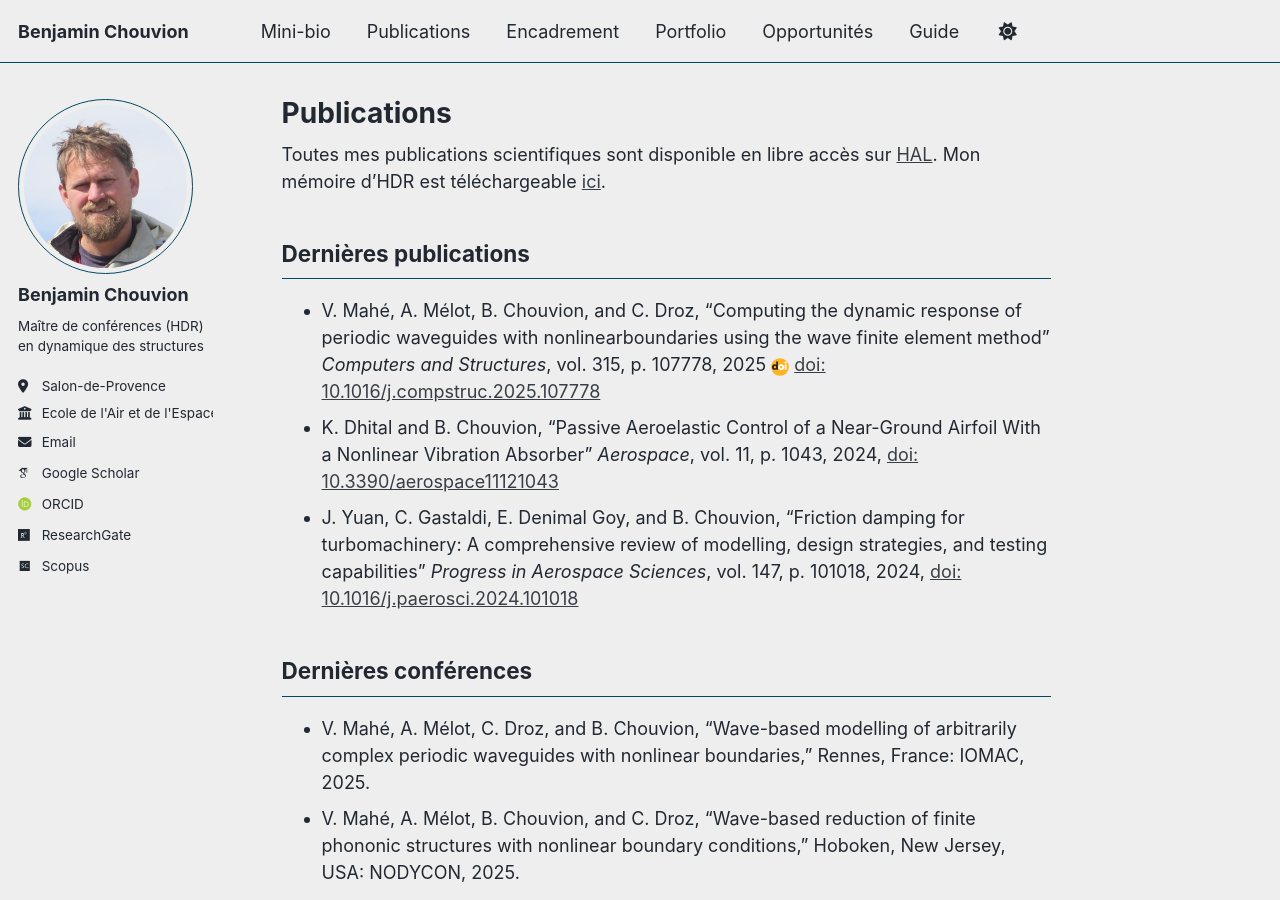
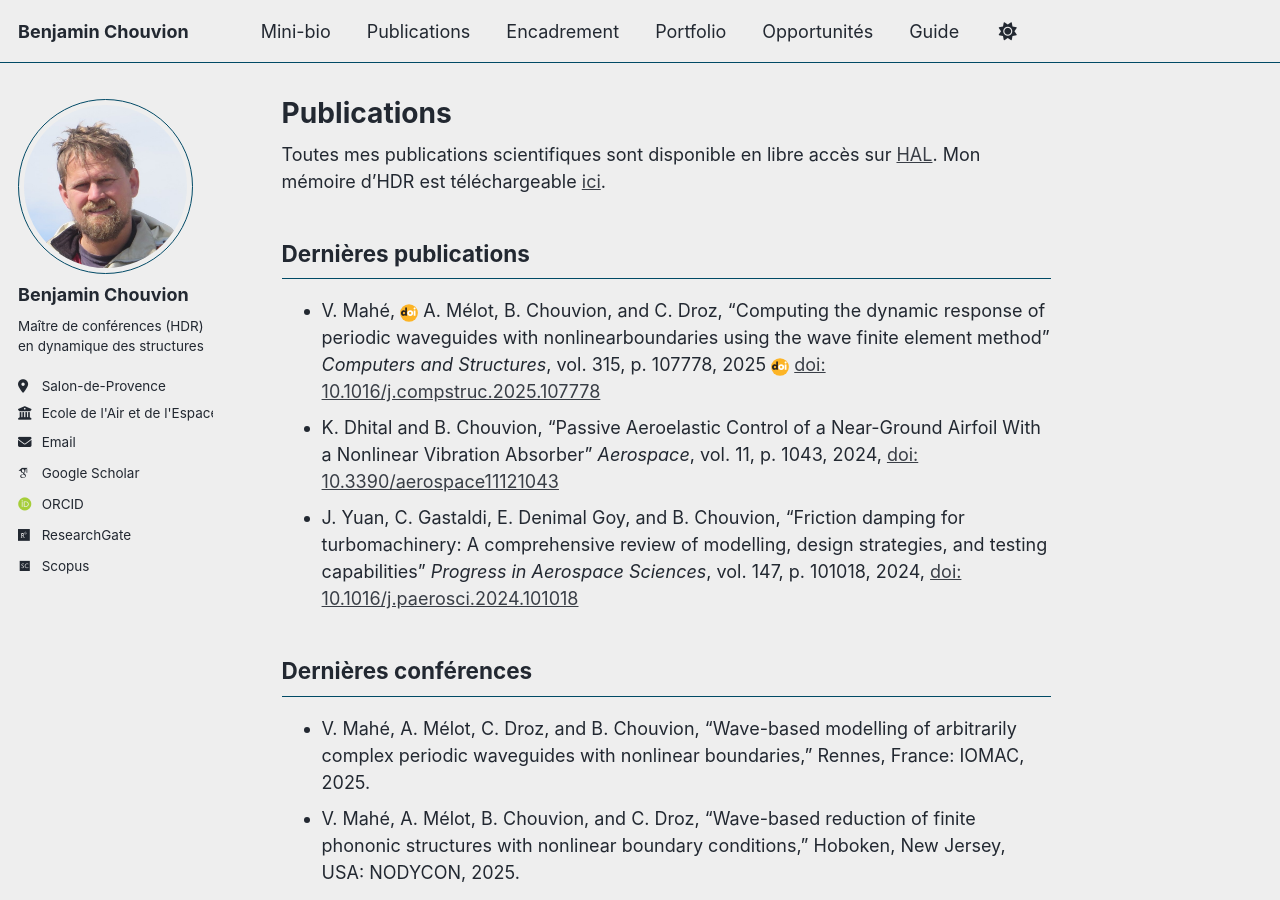
Before and after one commit to benjamin-chouvion/benjamin-chouvion.github.io, a Jekyll site: the page built from _pages/publications.md, in a window 1280 px wide and 900 px high. Built offline with Jekyll 4.4.1, drawn with Linux system fonts in a browser that asks for light colours; some web fonts are replaced; a script bundle is joined from its source files by our own code; library files that are not in the unit come from our copies.

Commit message:
Update publications.md

```diff
--- a/_pages/publications.md
+++ b/_pages/publications.md
@@ -8,7 +8,7 @@
 
 ## Dernières publications
 
-- V. Mahé, A. Mélot, B. Chouvion, and C. Droz, “Computing the dynamic response of periodic waveguides with nonlinearboundaries using the wave finite element method” *Computers and Structures*, vol. 315, p. 107778, 2025 [![DOI](/images/DOI_logo.svg){: style="height:1em; max-width:2.2em; vertical-align:middle;"}](https://doi.org/10.1016/j.compstruc.2025.107778) [doi: 10.1016/j.compstruc.2025.107778](https://doi.org/10.1016/j.compstruc.2025.107778)
+- V. Mahé, [![DOI](/images/DOI_logo.svg){: style="height:1em; max-width:2.2em;"}](https://doi.org/10.1016/j.compstruc.2025.107778) A. Mélot, B. Chouvion, and C. Droz, “Computing the dynamic response of periodic waveguides with nonlinearboundaries using the wave finite element method” *Computers and Structures*, vol. 315, p. 107778, 2025 [![DOI](/images/DOI_logo.svg){: style="height:1em; max-width:2.2em; vertical-align:middle;"}](https://doi.org/10.1016/j.compstruc.2025.107778) [doi: 10.1016/j.compstruc.2025.107778](https://doi.org/10.1016/j.compstruc.2025.107778)
 - K. Dhital and B. Chouvion, “Passive Aeroelastic Control of a Near-Ground Airfoil With a Nonlinear Vibration Absorber” *Aerospace*, vol. 11, p. 1043, 2024, [doi: 10.3390/aerospace11121043](https://doi.org/10.3390/aerospace11121043)
 - J. Yuan, C. Gastaldi, E. Denimal Goy, and B. Chouvion, “Friction damping for turbomachinery: A comprehensive review of modelling, design strategies, and testing capabilities” *Progress in Aerospace Sciences*, vol. 147, p. 101018, 2024, [doi: 10.1016/j.paerosci.2024.101018](https://doi.org/10.1016/j.paerosci.2024.101018)
 
```
